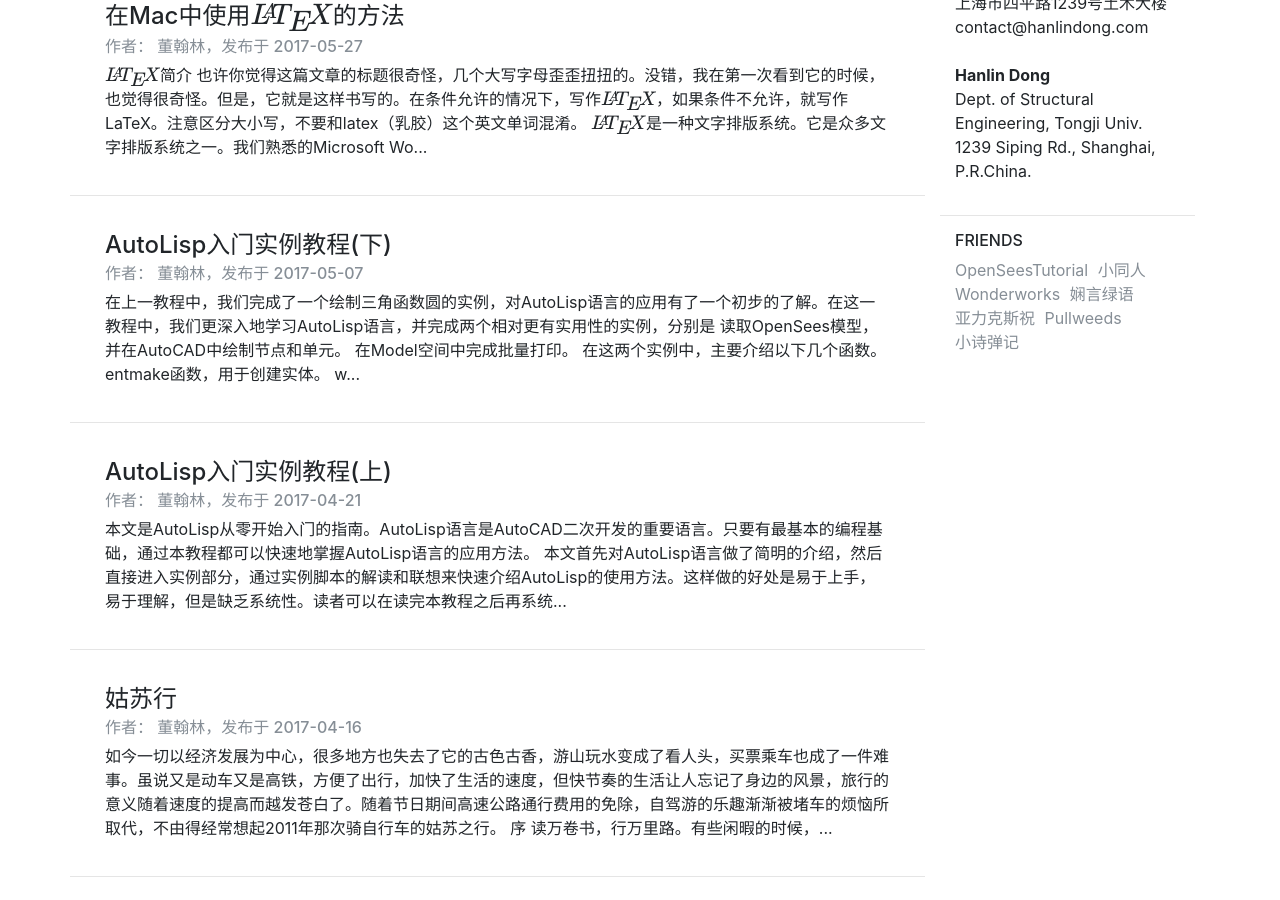
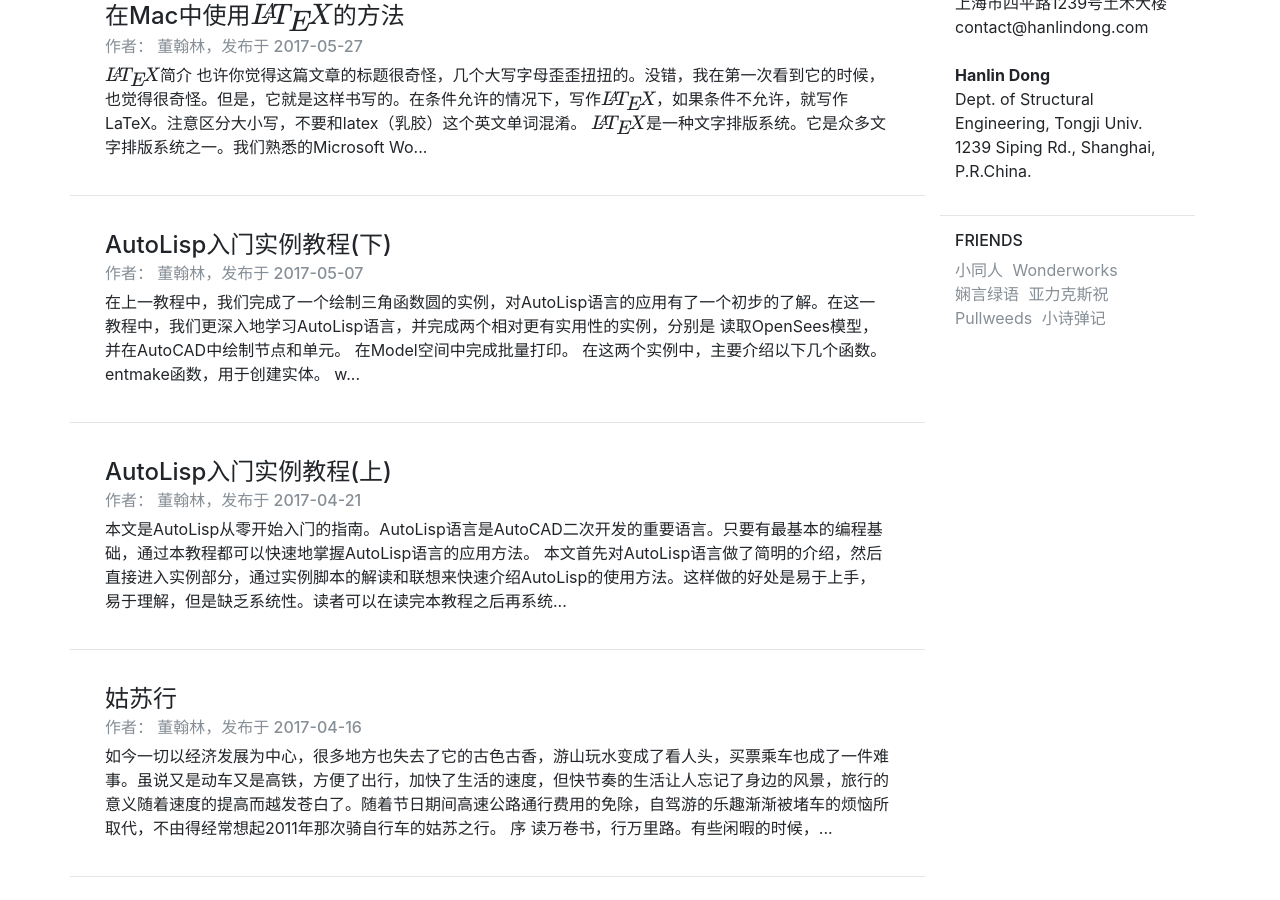
Before and after one commit to Hanlin-Dong/Hanlin-Dong.github.io, a Jekyll site: the page built from index.html, in a window 1280 px wide and 900 px high, scrolled down 1032 px. Built offline with Jekyll 4.4.1, drawn with Linux system fonts in a browser that asks for light colours; nearby versions of some CDN libraries; some web fonts are replaced; formulas are drawn with MathJax 3; the list of posts is cut into pages by our own code; comment, search, counter and statistics services are not loaded.

Commit message:
change url

```diff
--- a/_config.yml
+++ b/_config.yml
@@ -26,9 +26,9 @@
 # from 2016, 'pygments' is unsupported on GitHub Pages. Use 'rouge' for highlighting instead.
 
 
-# permalink: pretty
+permalink: /:year/:title/
 paginate: 10
-exclude: ["less","node_modules","Gruntfile.js","package.json","README.md","README.zh.md"]
+exclude: ["renewruls.txt", "urls.txt"]
 anchorjs: false                          # if you want to customize anchor. check out line:181 of `post.html`
 
 markdown: kramdown
@@ -71,10 +71,6 @@
 # Friends
 friends: [
     {
-        title: "OpenSeesTutorial",
-        href: "http://opensees.hanlindong.com/"
-    },
-    {
         title: "小同人",
         href: "https://mp.weixin.qq.com/s?__biz=MzIxMzI5MzgyNg==&mid=2247483702&idx=1&sn=daea7b8132ffafff11df67532165b98e&scene=27#wechat_redirect"
     },
--- a/_includes/jumbotron.html
+++ b/_includes/jumbotron.html
@@ -6,7 +6,7 @@
 		{% if page.tags %}
 		<div class="tags">
 			{% for tag in page.tags %}
-			<a href="{{ site.baseurl }}/tags.html#{{ tag }}" class="tag">{{ tag }}</a>
+			<a href="{{ site.baseurl }}/tags/#{{ tag }}" class="tag">{{ tag }}</a>
 			{% endfor %}
 		</div>
 		{% endif %}
--- a/_includes/nav.html
+++ b/_includes/nav.html
@@ -7,9 +7,9 @@
 	<div class="collapse navbar-collapse" id="navbar">
 		<div class="navbar-nav">
 			<a href="{{ "/" | prepend: site.baseurl }}" class="nav-item nav-link{% if page.title == "翰林苑" %} active {% endif %}">文章</a>
-			<a href="{{ "/tool-catalog.html" | prepend: site.baseurl }}" class="nav-item nav-link{% if page.title == "工具" %} active {% endif %}">工具</a>
-			<a href="{{ "/download-catalog.html" | prepend: site.baseurl }}" class="nav-item nav-link{% if page.title == "下载" %} active {% endif %}">下载</a>
-			<a href="{{ "/tags.html" | prepend: site.baseurl }}" class="nav-item nav-link{% if page.title == "标签" %} active {% endif %}">标签</a>
+			<a href="{{ "/tool-catalog/" | prepend: site.baseurl }}" class="nav-item nav-link{% if page.title == "工具" %} active {% endif %}">工具</a>
+			<a href="{{ "/download-catalog/" | prepend: site.baseurl }}" class="nav-item nav-link{% if page.title == "下载" %} active {% endif %}">下载</a>
+			<a href="{{ "/tags/" | prepend: site.baseurl }}" class="nav-item nav-link{% if page.title == "标签" %} active {% endif %}">标签</a>
 		</div>
 	</div>
 </nav>
--- a/download-catalog.html
+++ b/download-catalog.html
@@ -28,8 +28,8 @@
 				<div class="card-body card-mywrapper">
 					{% for item in type.items %}
 					{% for download in site.pages %}
-					{% assign realpath = item | prepend: "-"| prepend: type.type | prepend: "downloadpages/" | append: ".html" %}
-					{% if download.path == realpath %}
+					{% assign realurl = item | prepend: "-"| prepend: type.type | prepend: "/downloadpages/" | append: "/" %}
+					{% if download.url == realurl %}
 					<div class="card card-myelement" style="display:none;">
 						<a href="{{ download.url }}" class="no-decoration"><div class="card-body">
 							<h4 class="card-title">{{ download.title }}</h4>
--- a/tool-catalog.html
+++ b/tool-catalog.html
@@ -28,8 +28,8 @@
                 <div class="card-body card-mywrapper">
                     {% for item in type.items %}
                     {% for tool in site.pages %}
-                    {% assign realpath = item | prepend: "-"| prepend: type.type | prepend: "tools/" | append: ".html" %}
-                    {% if tool.path == realpath %}
+                    {% assign realurl = item | prepend: "-"| prepend: type.type | prepend: "/tools/" | append: "/" %}
+                    {% if tool.url == realurl %}
                     <div class="card card-myelement" style="display:none;">
                         <a href="{{ tool.url | prepend: site.baseurl }}" class="no-decoration"><div class="card-body">
                             <h4 class="card-title">{{ tool.title }}</h4>
```
Also changed, not shown: _layouts/post.html (+1 -12 lines).
